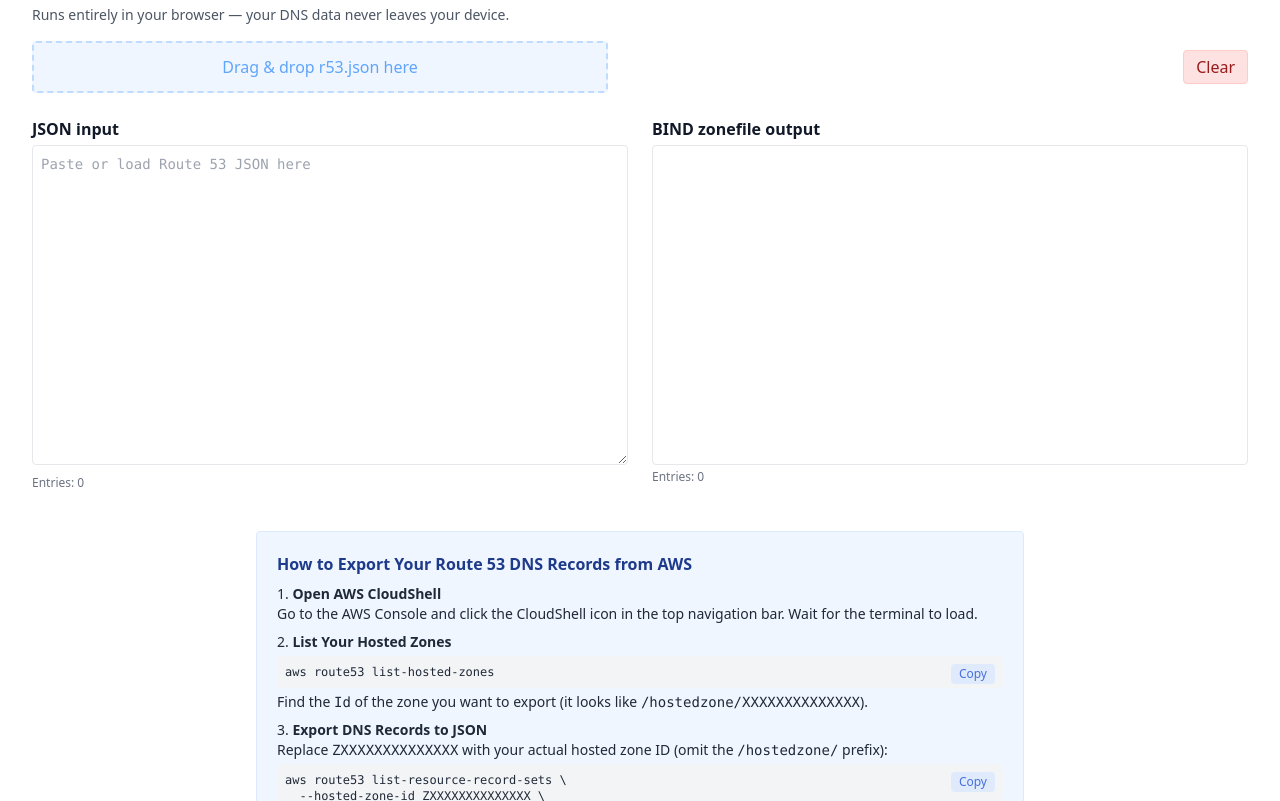
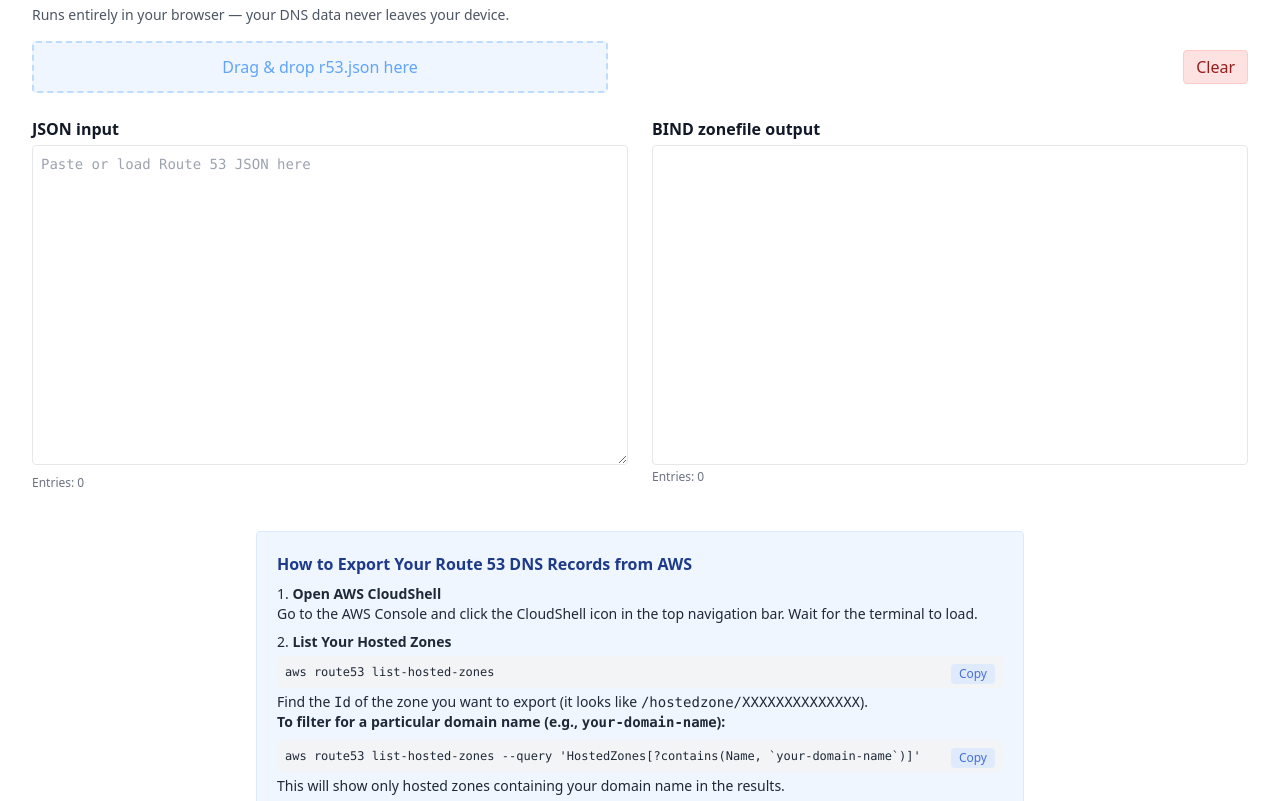
Before and after one commit to bcismariu/route53-to-bind-zone, a plain HTML site: page index.html in a window 1280 px wide. Shown: the part 119-920 px from the top of the page. Drawn offline with nearby package versions, Linux system fonts and the light colour scheme.

Commit message:
include instructions to filter a particular zone

```diff
--- a/index.html
+++ b/index.html
@@ -99,6 +99,16 @@
                     </div>
                     Find the <code>Id</code> of the zone you want to export (it looks like
                     <code>/hostedzone/XXXXXXXXXXXXXX</code>).
+                    <br>
+                    <b>To filter for a particular domain name (e.g., <code>your-domain-name</code>):</b>
+                    <div class="relative group mt-2">
+                        <button type="button"
+                            class="absolute right-2 top-2 z-10 text-xs text-blue-700 bg-blue-100 rounded px-2 py-0.5 opacity-80 hover:opacity-100 copy-btn"
+                            data-copy="aws route53 list-hosted-zones --query 'HostedZones[?contains(Name, `your-domain-name`)]'">Copy</button>
+                        <pre
+                            class="block bg-gray-100 rounded px-2 py-2 my-1 text-xs whitespace-pre-wrap"><code>aws route53 list-hosted-zones --query 'HostedZones[?contains(Name, `your-domain-name`)]'</code></pre>
+                    </div>
+                    This will show only hosted zones containing your domain name in the results.
                 </li>
                 <li>
                     <b>Export DNS Records to JSON</b><br>
```
Also changed, not shown: 1 other file.
